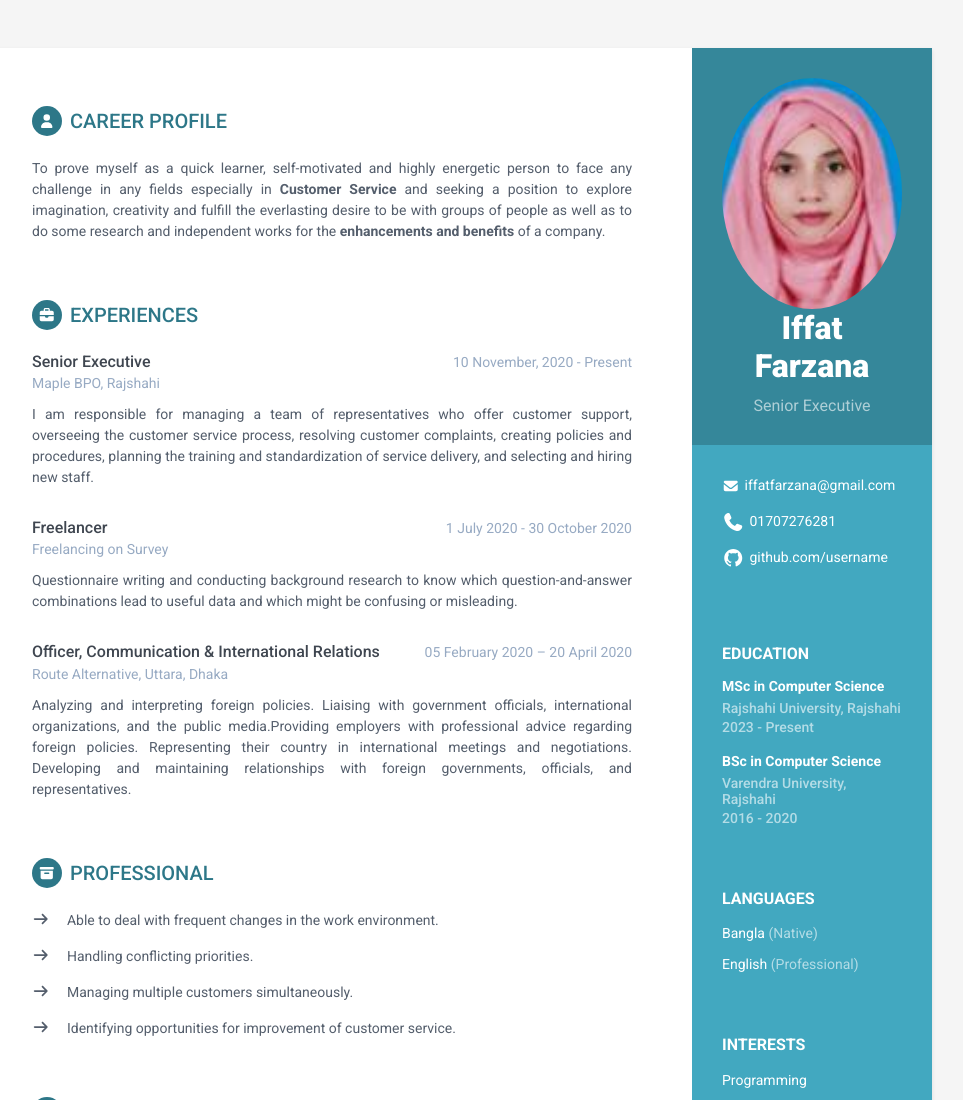
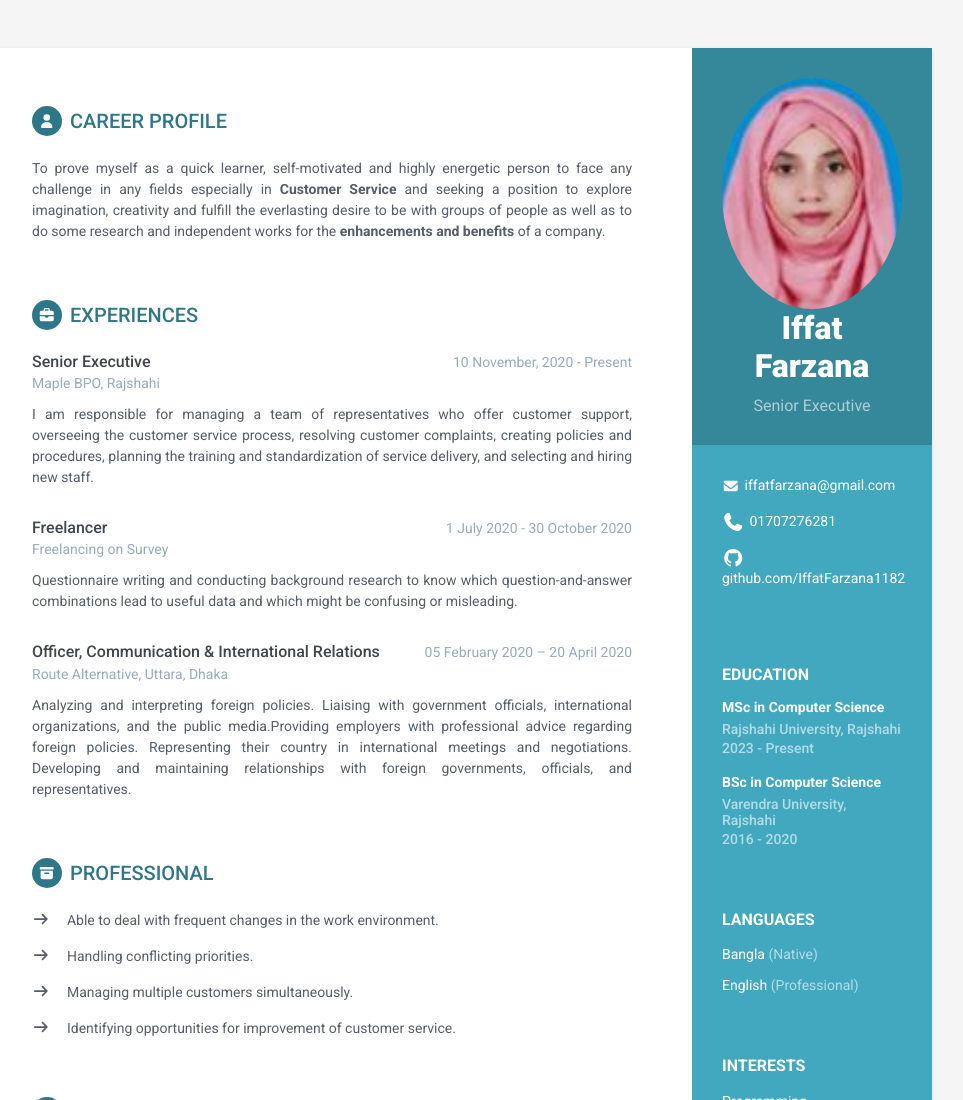
Before and after one commit to IffatFarzana1182/IffatFarzana1182, a plain HTML site: page index.html in a window 1280 px wide. Shown: the top 1100 px of the page, without its empty margins (188-1151 px from the left). Drawn offline with Linux system fonts and the light colour scheme.

Commit message:
index.html

```diff
--- a/index.html
+++ b/index.html
@@ -32,7 +32,7 @@
                 <ul class="list-unstyled contact-list">
                     <li class="email"><i class="fa-solid fa-envelope"></i><a href="mailto:iffatfarzana1182@gmail.com">iffatfarzana@gmail.com</a></li>
                     <li class="phone"><i class="fa-solid fa-phone"></i><a href="tel:01707276281">01707276281</a></li>
-                    <li class="github"><i class="fa-brands fa-github"></i><a href="#" target="_blank">github.com/username</a></li>
+                    <li class="github"><i class="fa-brands fa-github"></i><a href="github.com/IffatFarzana1182" target="_blank">github.com/IffatFarzana1182</a></li>
                 </ul>
             </div><!--//contact-container-->
             <div class="education-container container-block">
```
